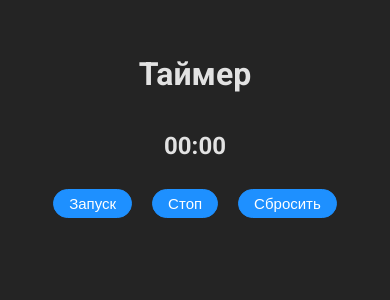
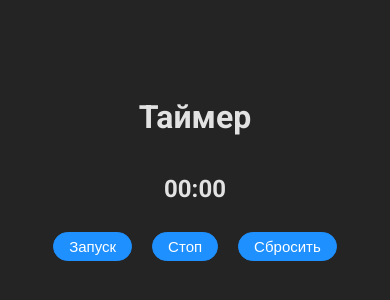
Before and after one commit to Dimo44ik/timerApp, a React (Vite) app: page / in a window 390 px wide. Shown: the part 248-548 px from the top of the page. Built offline with nearby package versions, Linux system fonts and the light colour scheme.

Commit message:
Update timer

```diff
--- a/src/components/TimerApp.module.css
+++ b/src/components/TimerApp.module.css
@@ -7,6 +7,6 @@
 }
 @media (max-width: 992px) {
     .container_timer {
-        height: 90vh;
+        min-height: 90vh;
     }
 }
```
